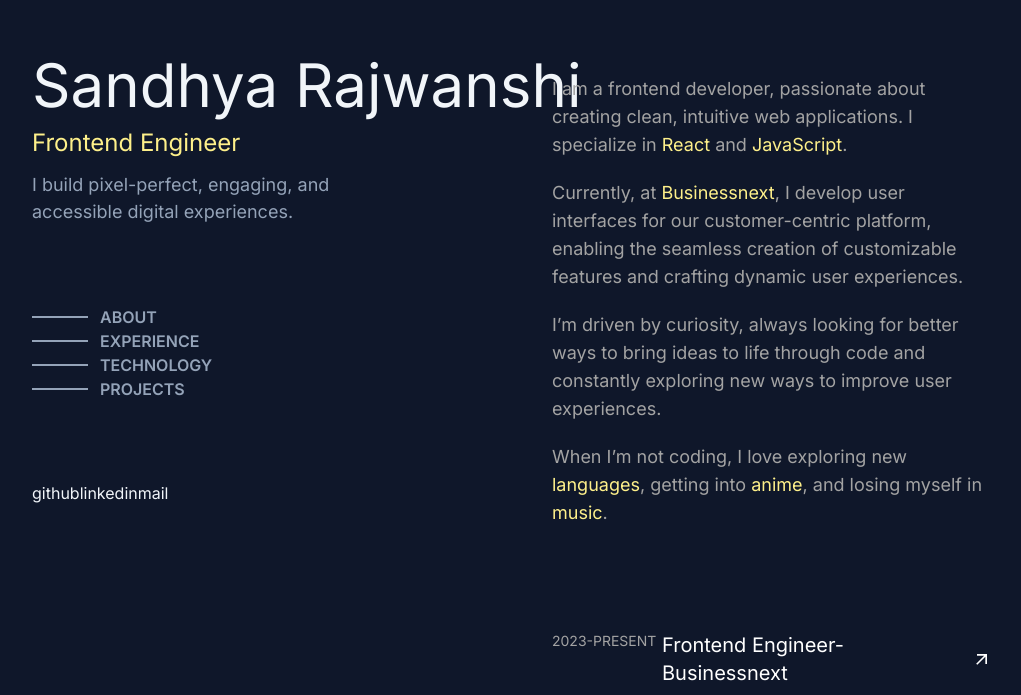
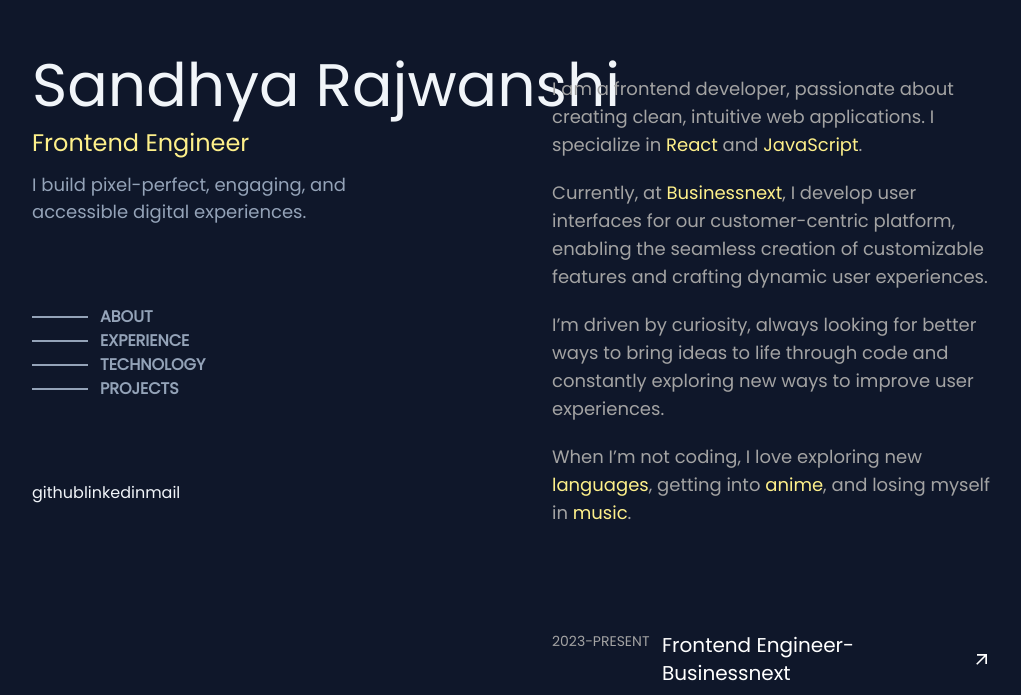
Before and after one commit to SandhyaR1007/sandhya-dev, a Next.js app: page / in a window 1280 px wide. Shown: the part 105-800 px from the top of the page, without its empty margins (168-1189 px from the left). Built offline with nearby package versions, Linux system fonts and the light colour scheme.

Commit message:
update: add font family

```diff
--- a/app/layout.tsx
+++ b/app/layout.tsx
@@ -1,8 +1,12 @@
 import type { Metadata } from "next";
-import { Inter } from "next/font/google";
+import { Poppins } from "next/font/google";
 import "./globals.css";
 
-const inter = Inter({ subsets: ["latin"] });
+const inter = Poppins({
+  weight: "400",
+  subsets: ["latin"],
+  display: "swap",
+});
 
 export const metadata: Metadata = {
   title: "Sandhya Dev",
```
